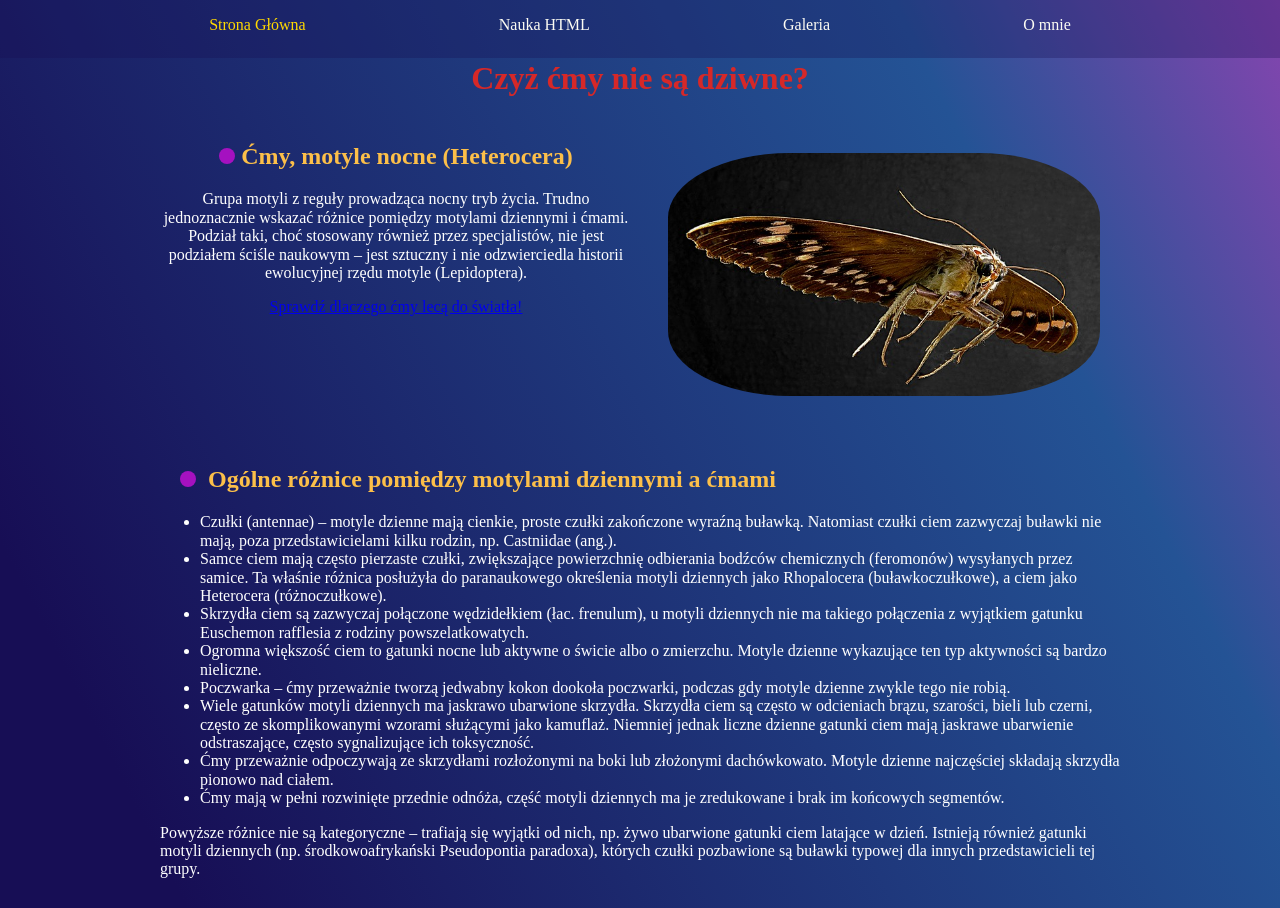
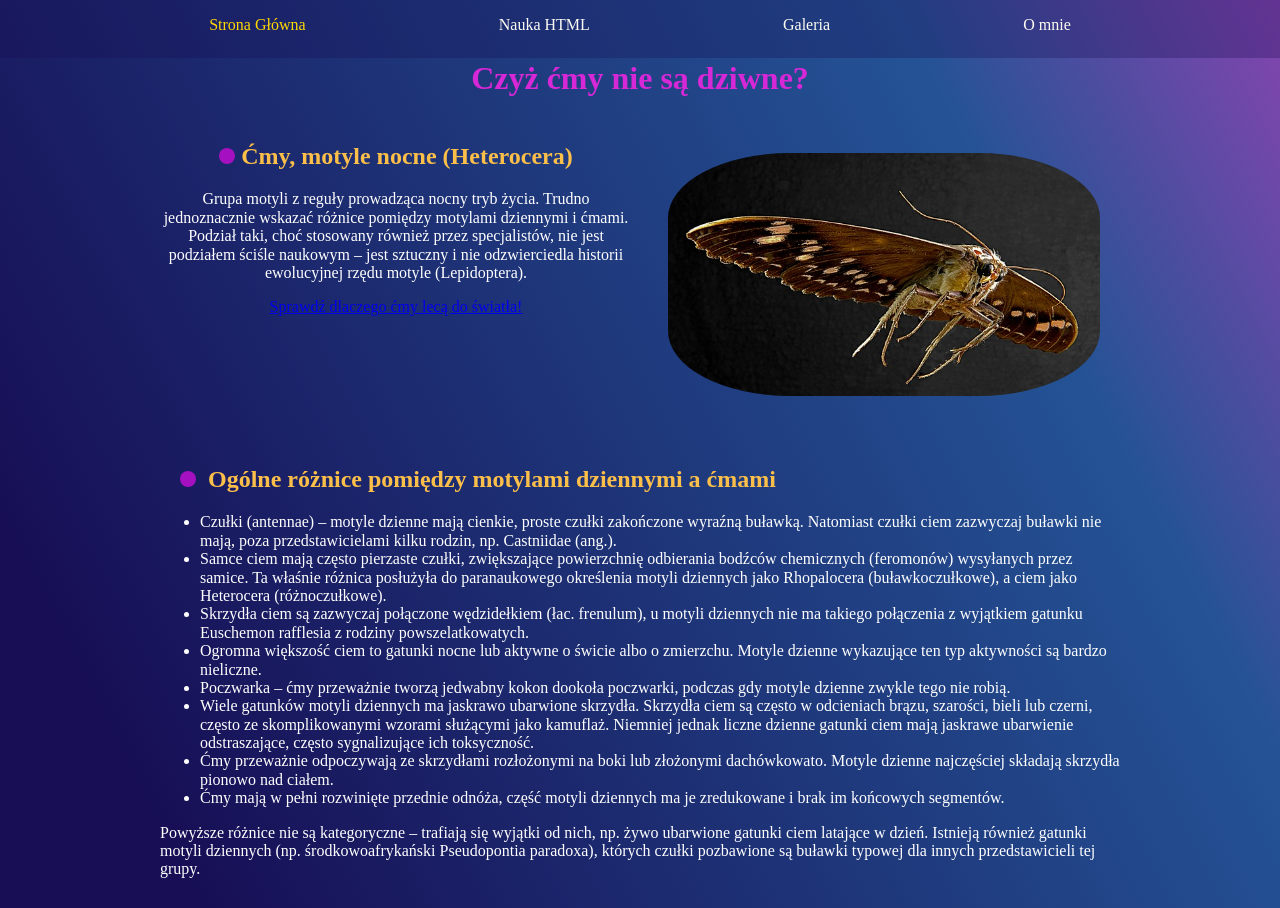
Before and after one commit to EveScolded/webpack-test, a website built with webpack: page src/pages/index.html in a window 1280 px wide. Shown: the top 908 px of the page. Built offline with nearby package versions, Linux system fonts and the light colour scheme.

Commit message:
second changing main-header color

```diff
--- a/src/scss/main.scss
+++ b/src/scss/main.scss
@@ -47,7 +47,7 @@ body {
 }
 
 .main-header {
-  color: #d62828;
+  color: #d628d6;
   display: block;
   text-align: center;
   margin: 60px auto 16px;
```
